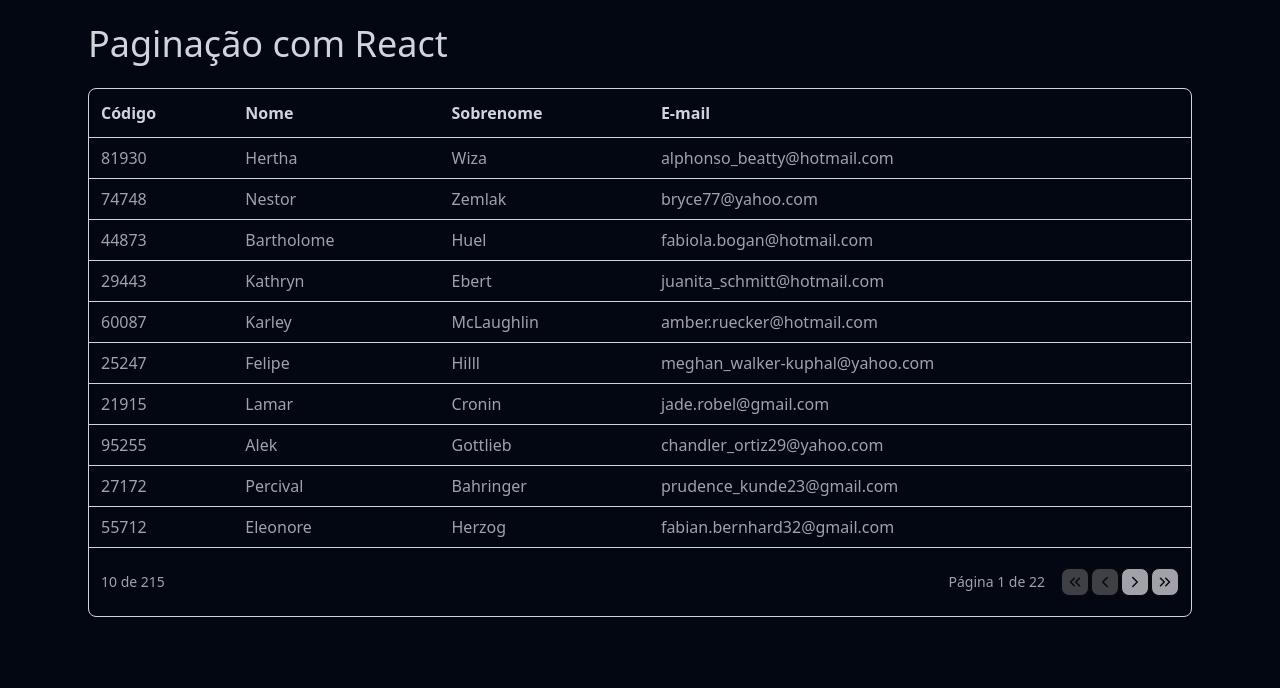
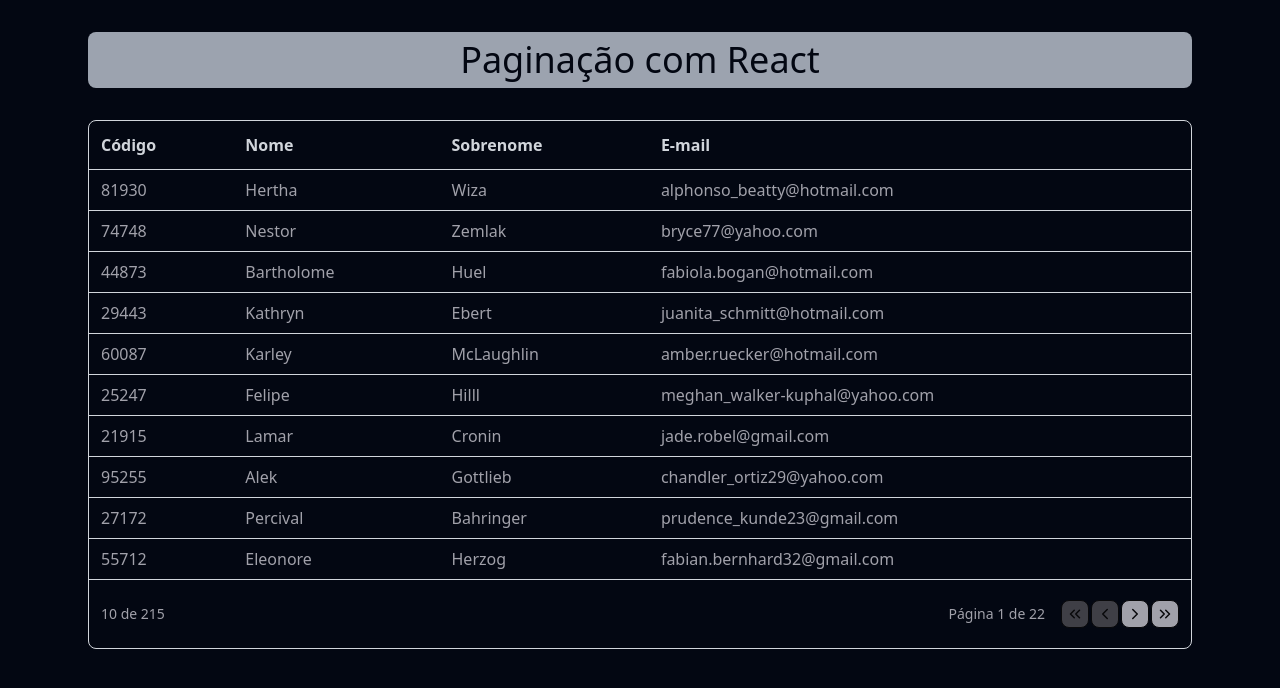
Before and after one commit to philipeoliveira/react-paginacao, a React (Vite) app: page / in a window 1280 px wide. Shown: the top 688 px of the page. Built offline with nearby package versions, Linux system fonts and the light colour scheme.

Commit message:
Add styles to h1

```diff
--- a/src/App.jsx
+++ b/src/App.jsx
@@ -32,7 +32,9 @@ function App() {
 
    return (
       <div className='max-w-6xl mx-auto flex flex-col gap-6 p-6'>
-         <h1 className='text-4xl max-sm:text-3xl'>Paginação com React</h1>
+         <h1 className='bg-gray-400 text-gray-950 text-4xl max-sm:text-3xl font-medium p-2 my-2 text-center rounded-lg'>
+            Paginação com React
+         </h1>
          <Table>
             <thead>
                <TableRow>
```
